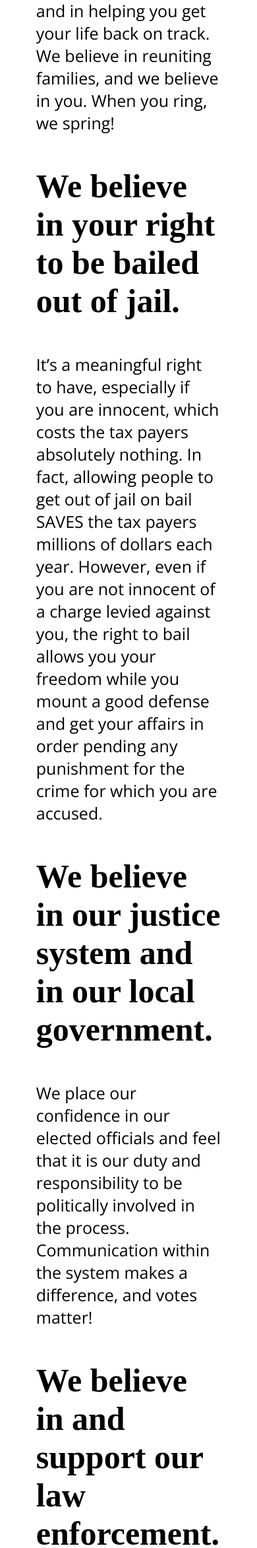
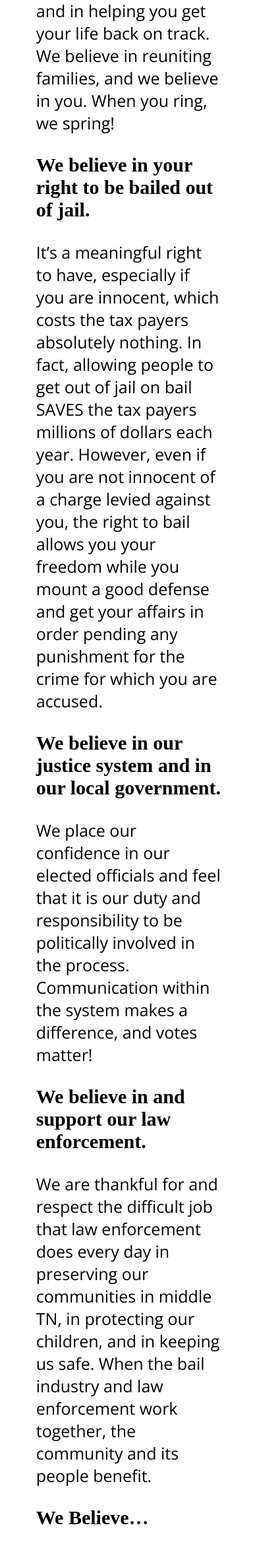
Before and after one commit to mbassmobilesoft/grumpys, a PHP site: page /about.html in a window 390 px wide. Shown: the part 1981-4327 px from the top of the page at 66% size. Run offline with PHP 8.4, Linux system fonts and the light colour scheme.

Commit message:
Add files via upload

```diff
--- a/about.html
+++ b/about.html
@@ -117,7 +117,7 @@ document.getElementById("myNav").style.width = "0%";
             </span>
         </div>
         <div class="aboutContent">
-        <h3 class="abouth3" style="font-size: 50px;">We believe in your right to be bailed out of jail.</h3>
+        <h3 class="abouth3" >We believe in your right to be bailed out of jail.</h3>
             <p>
                 It’s a meaningful right to have, especially if you are
                 innocent, which costs the tax payers absolutely nothing.
@@ -129,20 +129,20 @@ document.getElementById("myNav").style.width = "0%";
                 affairs in order pending any punishment for the crime
                 for which you are accused.
             </p>
-        <h3 class="abouth3" style="font-size: 50px;">We believe in our justice system and in our local government.</h3>
+        <h3 class="abouth3" >We believe in our justice system and in our local government.</h3>
             <p>
                 We place our confidence in our elected officials and feel that
                 it is our duty and responsibility to be politically involved in the process.
                 Communication within the system makes a difference, and votes matter!
             </p>
-        <h3 class="abouth3" style="font-size: 50px;">We believe in and support our law enforcement.</h3>
+        <h3 class="abouth3" >We believe in and support our law enforcement.</h3>
             <p>We are thankful for and respect the difficult job that law enforcement
                 does every day in preserving our communities in middle TN, in
                 protecting our children, and in keeping us safe. When the bail
                 industry and law enforcement work together, the community and
                 its people benefit.
             </p>
-        <h3 class="abouth3" style="font-size: 50px;">We Believe…</h3>
+        <h3 class="abouth3" >We Believe…</h3>
             <span style="font-size: 25px;">We believe in the right to bail!</span>
             <br></br>
             <p style="font-size: 25px;">We believe in Tennessee, its people
@@ -151,26 +151,26 @@ document.getElementById("myNav").style.width = "0%";
                 and most affordable professional bail b
                 onding service in the state.</p>
                 <br></br>
-            <p style="font-size: 25px;">We believe in and support all law enforcement
+            <p >We believe in and support all law enforcement
                 and are thankful for and respect the difficult
                 job they do every day in preserving the peace
                 and protecting all Tennesseans.</p>
                 <br></br>
-            <p style="font-size: 25px;">We believe in justice, and we are confident
+            <p >We believe in justice, and we are confident
                 in and support the state’s judicial system
                 and process.</p>
                 <br></br>
-            <p style="font-size: 25px;">We believe in our community and our local and
+            <p >We believe in our community and our local and
                 state government, and feel it is our duty and
                 responsibility to be politically and civically
                 involved.</p>
                 <br></br>
-            <p style="font-size: 25px;">We believe in helping those in need by addressing
+            <p >We believe in helping those in need by addressing
                 real problems and by serving as a “tool” of
                 accountability with love and compassion and
                 firmness.</p>
                 <br></br>
-            <p style="font-size: 40px;"><strong>We don’t believe…</strong>that everyone should be bailed out of jail.</p>
+            <p ><strong>We don’t believe…</strong>that everyone should be bailed out of jail.</p>
         </div>
 </div>
 </section>
--- a/assistance.html
+++ b/assistance.html
@@ -79,7 +79,7 @@ document.getElementById("myNav").style.width = "0%";
 
 <div class="assistanceContent">
 
-    <h1>We are dedicated to helping those in need.</h1>
+    <h1 class="mobileh1">We are dedicated to helping those in need.</h1>
     <p>
         If and when you find yourself suddenly in jail,
         you may find yourself with many needs.
@@ -105,7 +105,7 @@ document.getElementById("myNav").style.width = "0%";
         available to address your needs.
     </p>
 
-    <h1>We give back to our community</h1>
+    <h1 class="mobileh1">We give back to our community</h1>
     <p>
         That’s why Grumpy’s Bail Bonds supports the
         community by being members of the Chamber of
--- a/news.html
+++ b/news.html
@@ -82,7 +82,7 @@ document.getElementById("myNav").style.width = "0%";
             <h2>Leah Hulan of Grumpy’s Bail Bonds: FACES of Nashville</h2>
             <h4 class="newsSubHead">An interview with Liza Graves:</h4>
             <br></br>
-            <span style="font-size: 25px; font-family: sans-serif;">
+            <span style="font-size: 20px; font-family: sans-serif;">
                 <img src="photoNew-2.png" alt="GrumpysNews" style="width:220px;height:200px; margin-right: 25px; float: left">
                 Walking into Leah Hulan’s Grumpy’s Bail
                 Bonds office in downtown Nashville is
@@ -114,7 +114,7 @@ document.getElementById("myNav").style.width = "0%";
             <h2>Leah “The Bond Girl” Made the news!</h2>
             <h4 class="newsSubHead">Here’s an excerpt from the article by Karen Parr-Moody:</h4>
             <br></br>
-            <span style="font-size: 25px; font-family: sans-serif;">
+            <span style="font-size: 20px; font-family: sans-serif;">
                 <img src="grumpys_bus-1.png" alt="GrumpysNews" style="width:220px;height:200px; margin-right: 25px; float: left">
                 When Leah Hulan, the blonde and sexy
                 “Bond Girl” and owner of Grumpy’s Bail
@@ -151,7 +151,7 @@ document.getElementById("myNav").style.width = "0%";
             <h2>Grumpy’s ‘Bond Girl’ Overcomes Bingeing And Purging</h2>
             <h4 class="newsSubHead">An article by Brad Schmitt at The Tennessean:</h4>
             <br></br>
-            <span style="font-size: 25px; font-family: sans-serif;">
+            <span style="font-size: 20px; font-family: sans-serif;">
                 <img src="grumpy_news-1.png" alt="GrumpysNews" style="width:220px;height:200px; margin-right: 25px; float: left">
                 Leah Hulan and her step father fought all the
                 time, and once in a great while, Hulan won.
--- a/styles.css
+++ b/styles.css
@@ -37,7 +37,9 @@
   font-size: 5rem;
 }
 
-
+.abouth3{
+  font-size: 50px;
+}
 
 .aboutIntro {
   margin-top: -15px;
@@ -691,6 +693,10 @@ h1 {
     width: 100%
   }
 
+  .abouth3{
+    font-size: 30px;
+  }
+
   .detainedBox {
     width: 100%;
 }
@@ -749,6 +755,10 @@ display: none;
 
   .aboutH1{
     font-size: 2rem;
+  }
+
+  .abouth3{
+    font-size: 30px;
   }
 
   .detainedBox {
@@ -839,6 +849,10 @@ display: none;
 
   .aboutH1{
     font-size: 2rem;
+  }
+
+  .abouth3{
+    font-size: 30px;
   }
 
   .detainedBox {
@@ -939,6 +953,10 @@ display: none;
       font-size: 2rem;
     }
 
+    .abouth3{
+      font-size: 30px;
+    }
+
     .detainedBottomContent {
       width: 95%;
       display: flex;
@@ -1010,6 +1028,10 @@ display: none;
       font-size: 2rem;
     }
 
+    .abouth3{
+      font-size: 30px;
+    }
+
     .leahBailImg {
       display: none;
       }
```
